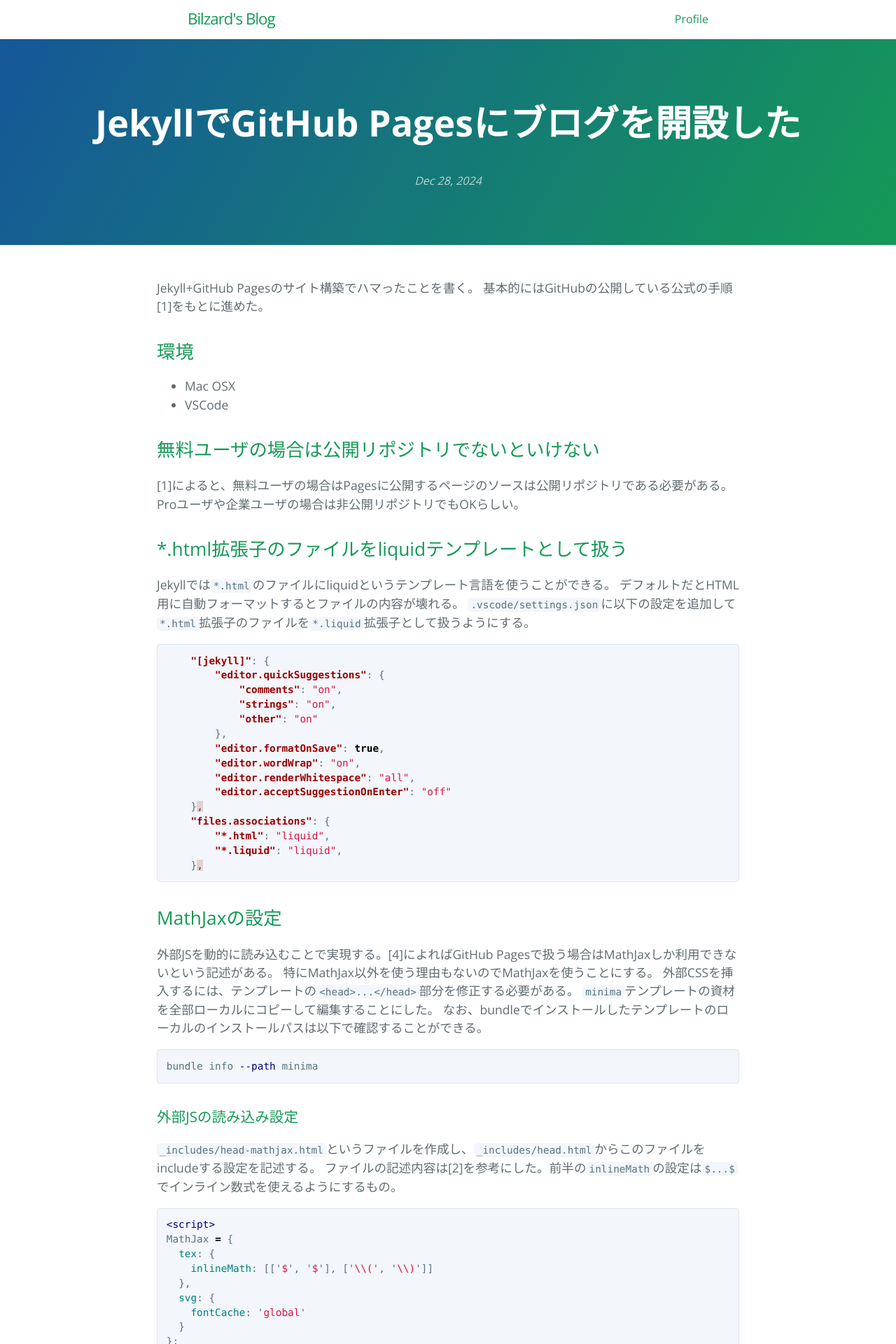
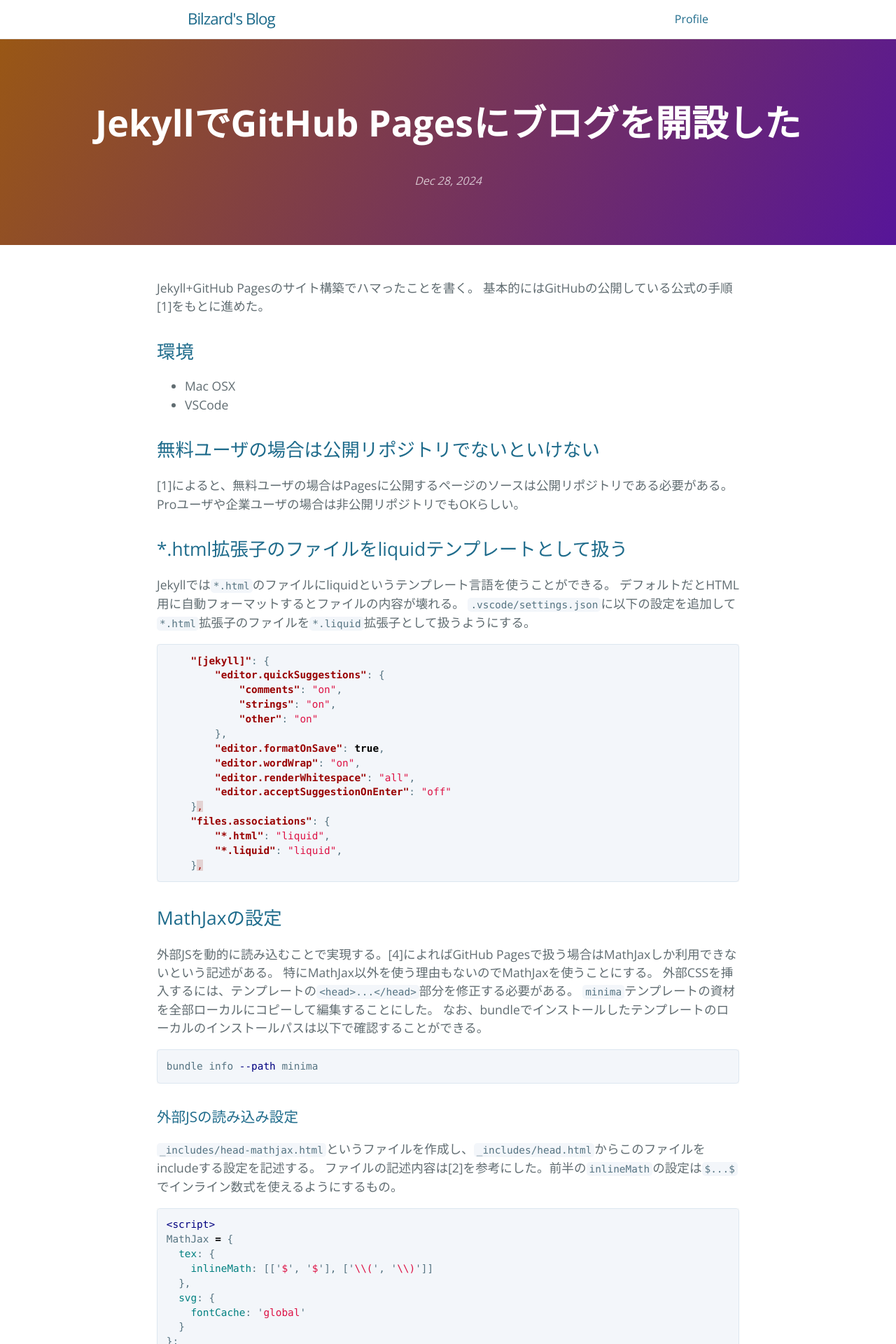
Before and after one commit to bilzard/bilzard.github.io, a Jekyll site: the page built from _posts/2024-12-28-blog-open.md, in a window 1280 px wide. Shown: the top 1920 px of the page at 70% size. Built offline with Jekyll 4.4.1, drawn with Linux system fonts in a browser that asks for light colours.

Commit message:
カラーテーマの変更

```diff
--- a/_sass/variables.scss
+++ b/_sass/variables.scss
@@ -4,11 +4,11 @@
 
 // Headers
 $header-heading-color: #fff !default;
-$header-bg-color: #159957 !default;
-$header-bg-color-secondary: #155799 !default;
+$header-bg-color: #571599 !default;
+$header-bg-color-secondary: #995715 !default;
 
 // Text
-$section-headings-color: #159957 !default;
+$section-headings-color: #1e6b8b !default;
 $body-text-color: #606c71 !default;
 $body-link-color: #1e6bb8 !default;
 $blockquote-text-color: #819198 !default;
```
